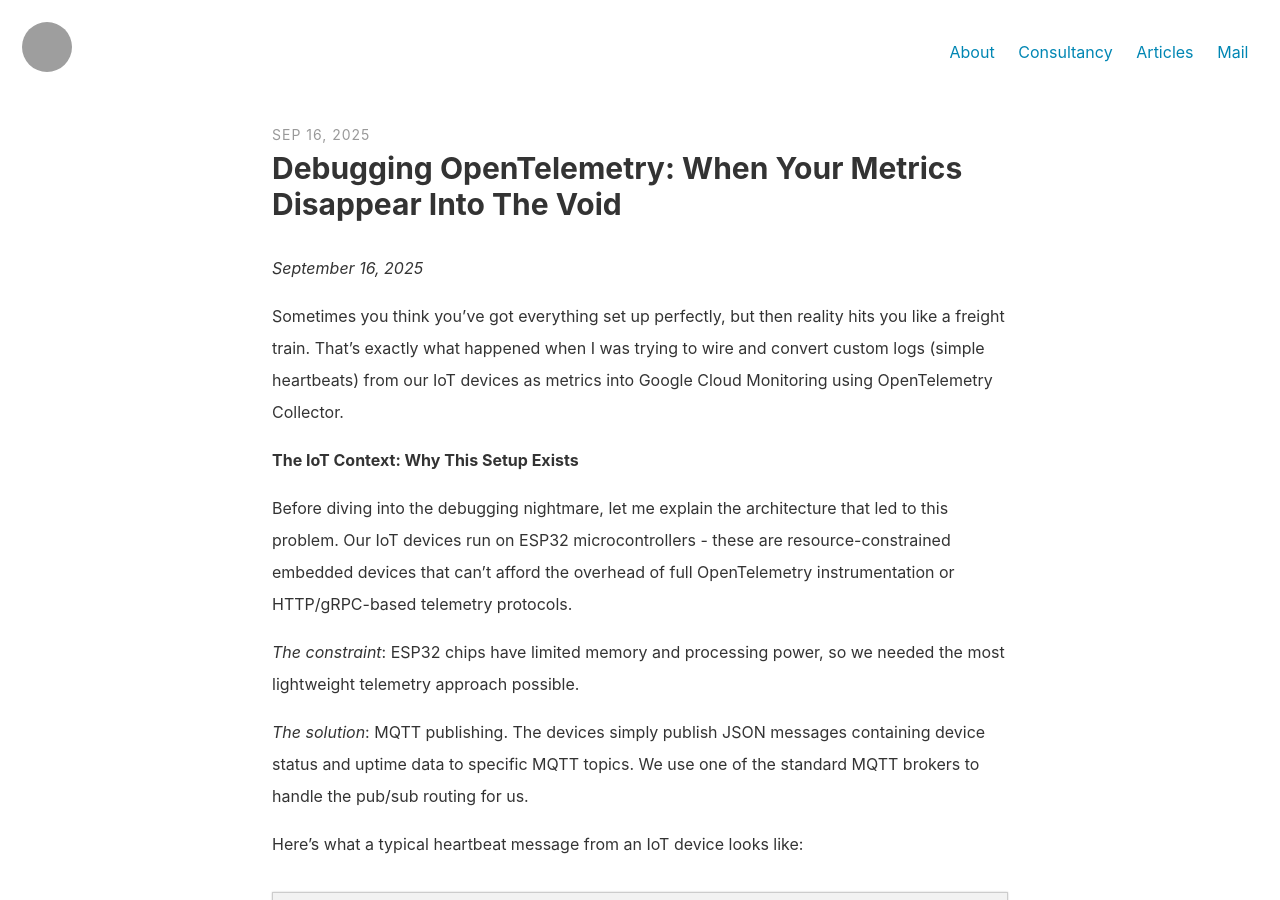
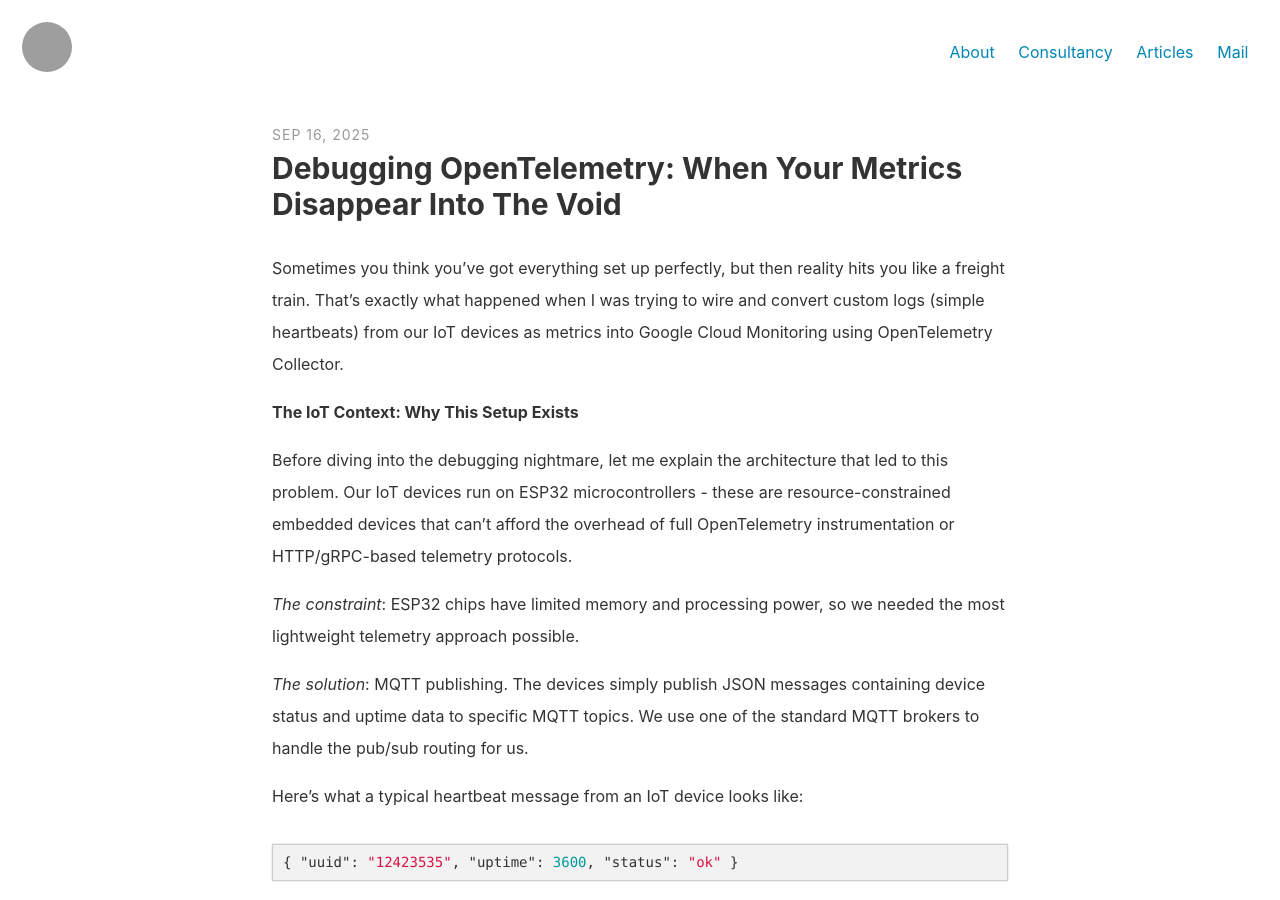
Before and after one commit to mkozjak/mkozjak.github.io, a Jekyll site: the page built from _posts/2025-09-16-metrics-void.md, in a window 1280 px wide and 900 px high. Built offline with Jekyll 4.4.1, drawn with Linux system fonts in a browser that asks for light colours; grey boxes are pictures that could not be loaded.

Commit message:
Update 2025-09-16-metrics-void.md

```diff
--- a/_posts/2025-09-16-metrics-void.md
+++ b/_posts/2025-09-16-metrics-void.md
@@ -4,8 +4,6 @@ title: "Debugging OpenTelemetry: When Your Metrics Disappear Into The Void"
 comments: false
 keywords: "iot opentelemetry otel mqtt metrics google cloud"
 ---
-
-*September 16, 2025*
 
 Sometimes you think you've got everything set up perfectly, but then reality hits you like a freight train.
 That's exactly what happened when I was trying to wire and convert custom logs (simple heartbeats) from our IoT devices as metrics into Google Cloud Monitoring using OpenTelemetry Collector.
```
